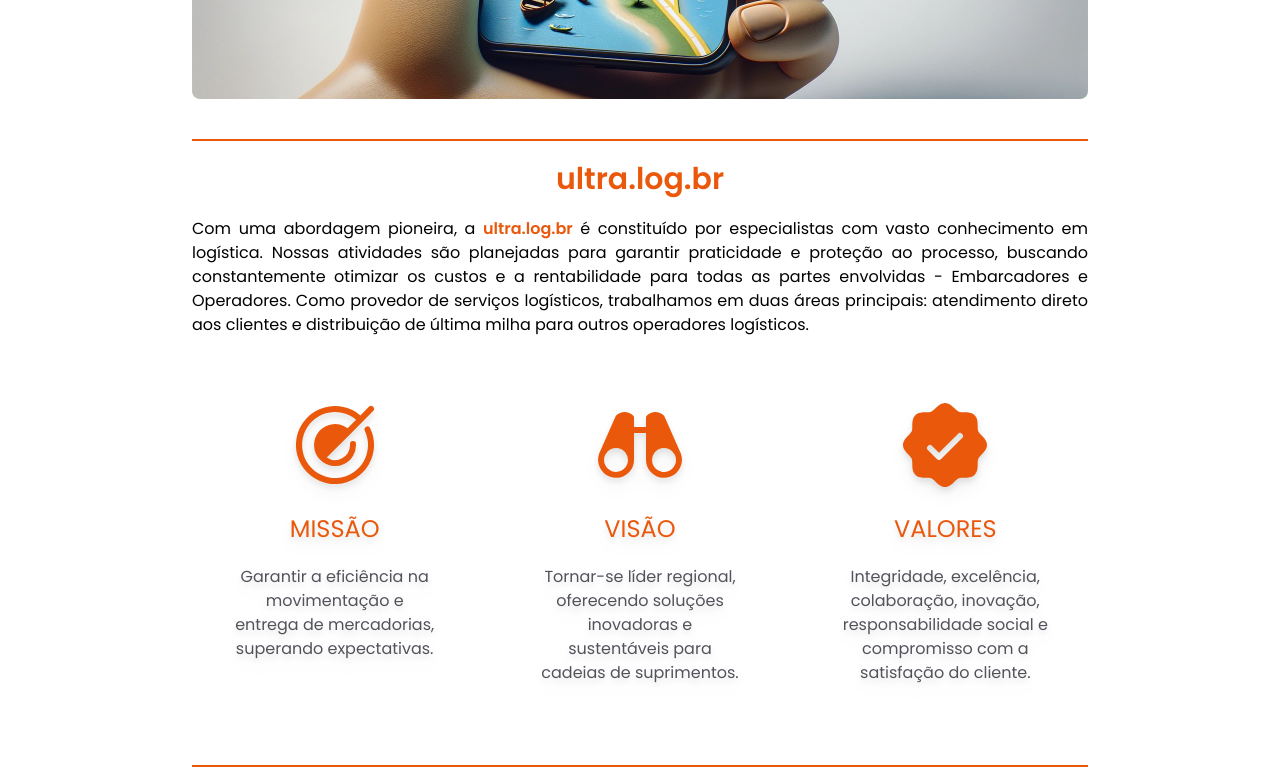
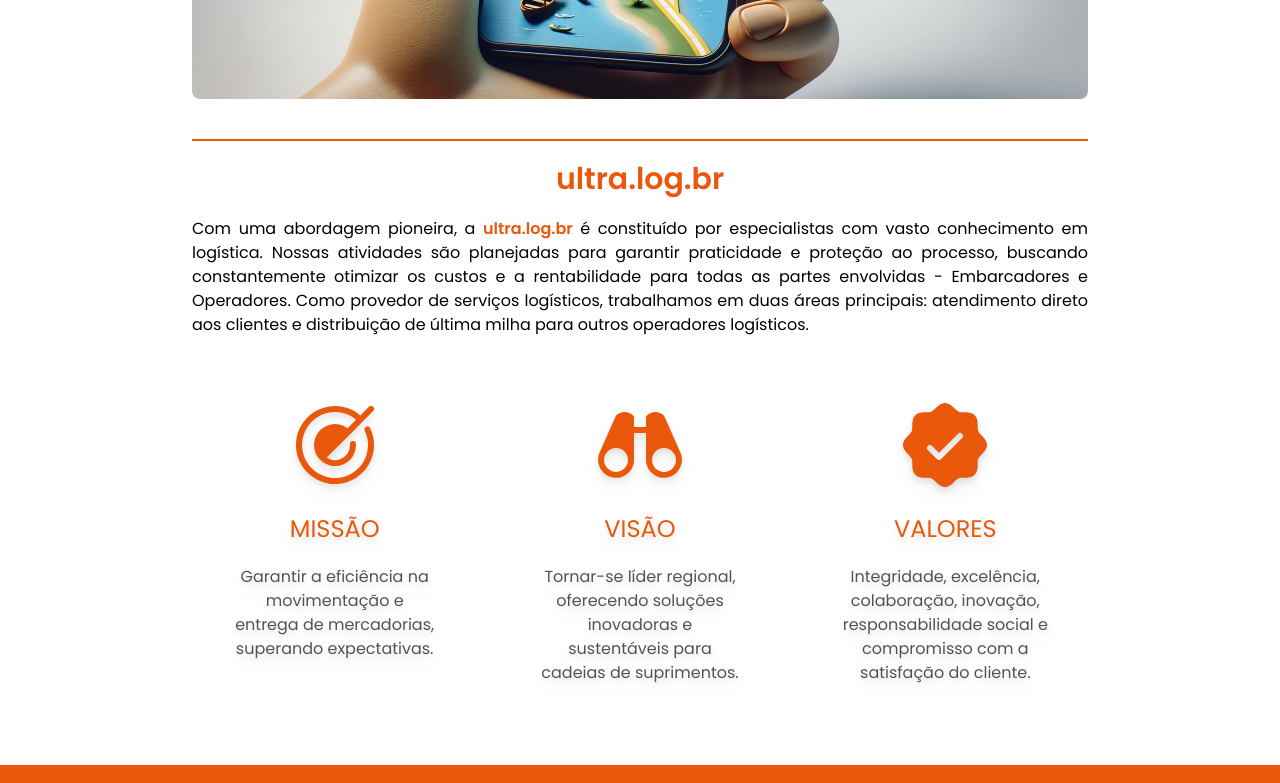
Before and after one commit to lvdamaceno/ultralog, a Next.js app: page / in a window 1280 px wide. Shown: the part 2700-3483 px from the top of the page. Built offline with nearby package versions, Linux system fonts and the light colour scheme.

Commit message:
update about

```diff
--- a/src/app/sections/About.tsx
+++ b/src/app/sections/About.tsx
@@ -4,7 +4,7 @@
   return (
     <div
       id="ABOUT"
-      className="about max-w-4xl m-auto border-b-2 border-t-2 mb-10 border-orange-600"
+      className="about max-w-4xl m-auto border-t-2 border-orange-600"
     >
       <h1 className="text-center text-3xl font-semibold text-orange-600 pt-5 pb-5">
         ultra.log.br
```
